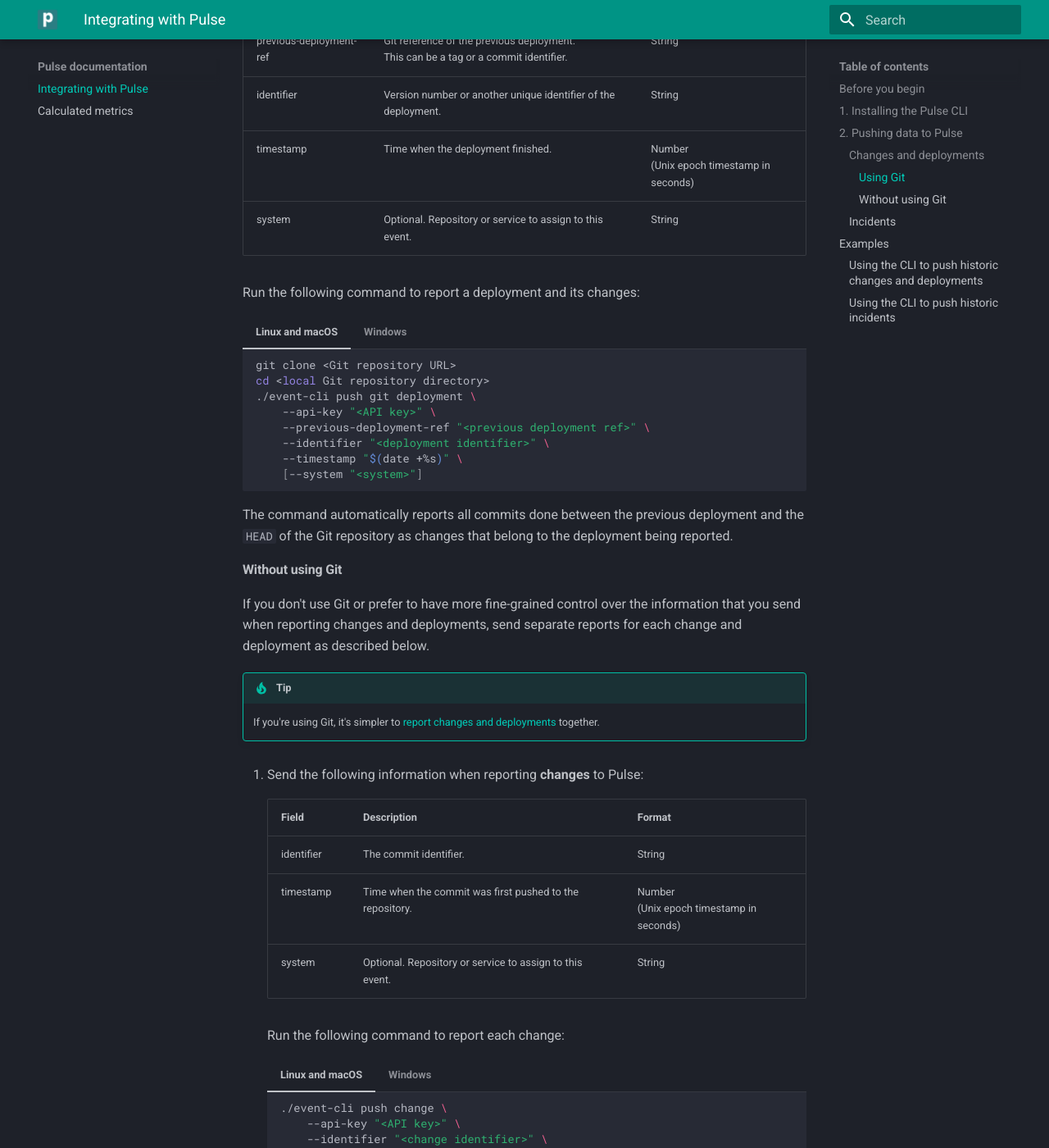
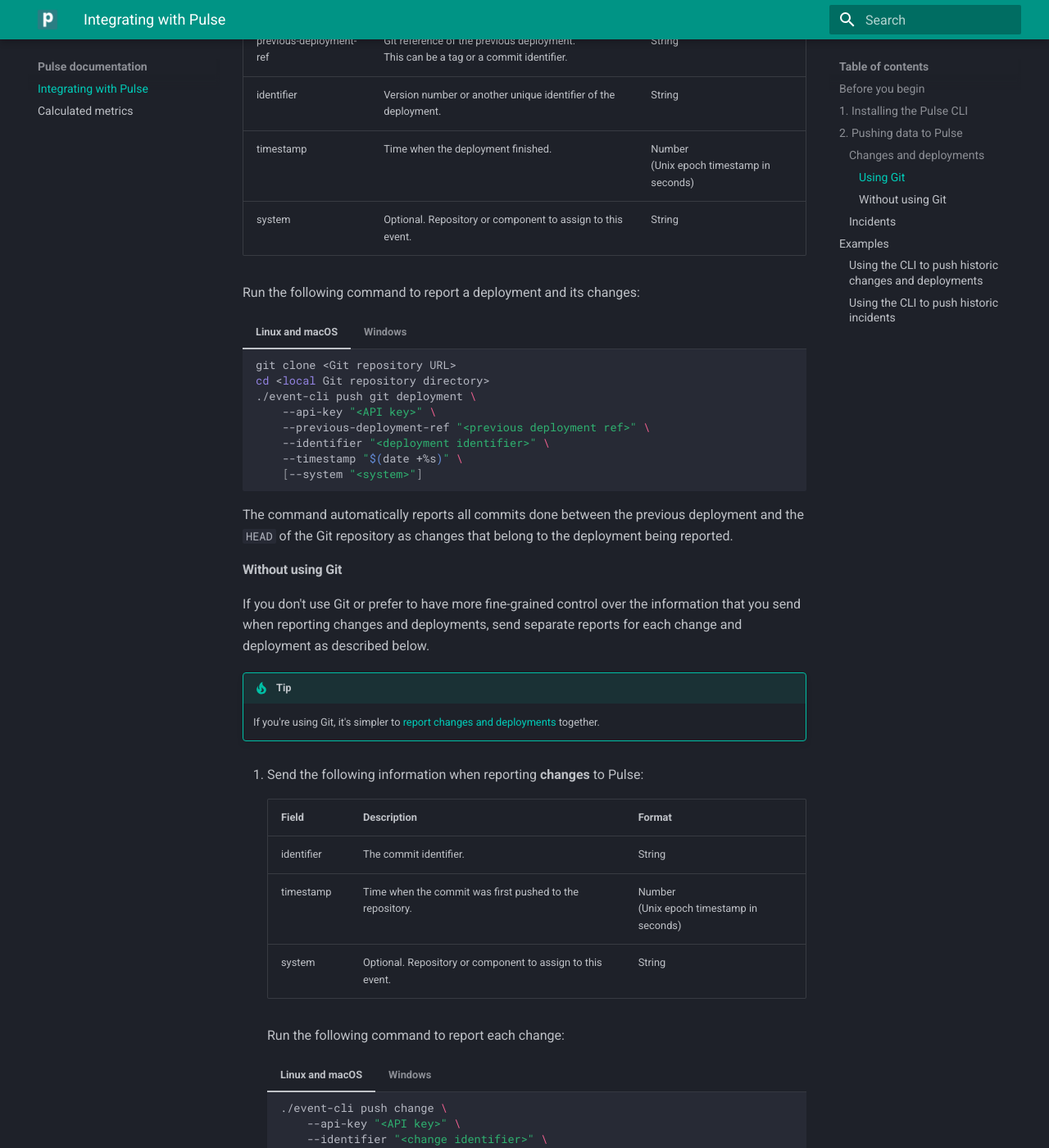
Before and after one commit to codacy/pulse-user-docs, an MkDocs documentation site: the page built from docs/index.md, in a window 1280 px wide and 1400 px high, scrolled down 2700 px. Shown: the whole window at 82% size. Built offline with MkDocs 1.6.1 and Material for MkDocs 9.7.7, drawn with Linux system fonts in a browser that asks for light colours; some of the changed text lies outside the part shown.

Commit message:
edit: Suggest using either the repository or component as the system

```diff
--- a/docs/index.md
+++ b/docs/index.md
@@ -112,7 +112,7 @@
 | previous-deployment-ref | Git reference of the previous deployment.<br/>This can be a tag or a commit identifier. | String                                       |
 | identifier              | Version number or another unique identifier of the deployment.                          | String                                       |
 | timestamp               | Time when the deployment finished.                                                      | Number<br/>(Unix epoch timestamp in seconds) |
-| system                  | Optional. Repository or service to assign to this event.                                | String                                       |
+| system                  | Optional. Repository or component to assign to this event.                              | String                                       |
 
 Run the following command to report a deployment and its changes:
 
@@ -150,11 +150,11 @@
 
 1.  Send the following information when reporting **changes** to Pulse:
 
-    | Field      | Description                                              | Format                                       |
-    | ---------- | -------------------------------------------------------- | -------------------------------------------- |
-    | identifier | The commit identifier.                                   | String                                       |
-    | timestamp  | Time when the commit was first pushed to the repository. | Number<br/>(Unix epoch timestamp in seconds) |
-    | system     | Optional. Repository or service to assign to this event. | String                                       |
+    | Field      | Description                                                | Format                                       |
+    | ---------- | ---------------------------------------------------------- | -------------------------------------------- |
+    | identifier | The commit identifier.                                     | String                                       |
+    | timestamp  | Time when the commit was first pushed to the repository.   | Number<br/>(Unix epoch timestamp in seconds) |
+    | system     | Optional. Repository or component to assign to this event. | String                                       |
 
     Run the following command to report each change:
 
@@ -182,7 +182,7 @@
     | ---------- | -------------------------------------------------------------- | -------------------------------------------- |
     | identifier | Version number or another unique identifier of the deployment. | String                                       |
     | timestamp  | Time when the deployment finished.                             | Number<br/>(Unix epoch timestamp in seconds) |
-    | system     | Optional. Repository or service to assign to this event.       | String                                       |
+    | system     | Optional. Repository or component to assign to this event.     | String                                       |
     |            | Commit identifiers included in the deployment.                 | String<br/>(space-separated list)            |
 
     Run the following command to report each deployment:
@@ -220,12 +220,12 @@
 
 Send the following information when reporting **incidents** to Pulse:
 
-| Field             | Description                                              | Format                                       |
-| ----------------- | -------------------------------------------------------- | -------------------------------------------- |
-| identifier        | A unique identifier of the incident.                     | String                                       |
-| timestampCreated  | Time when the incident started or was detected.          | Number<br/>(Unix epoch timestamp in seconds) |
-| timestampResolved | Time when the incident was resolved.                     | Number<br/>(Unix epoch timestamp in seconds) |
-| system            | Optional. Repository or service to assign to this event. | String                                       |
+| Field             | Description                                                | Format                                       |
+| ----------------- | ---------------------------------------------------------- | -------------------------------------------- |
+| identifier        | A unique identifier of the incident.                       | String                                       |
+| timestampCreated  | Time when the incident started or was detected.            | Number<br/>(Unix epoch timestamp in seconds) |
+| timestampResolved | Time when the incident was resolved.                       | Number<br/>(Unix epoch timestamp in seconds) |
+| system            | Optional. Repository or component to assign to this event. | String                                       |
 
 Run the following command to report each incident:
 
```
